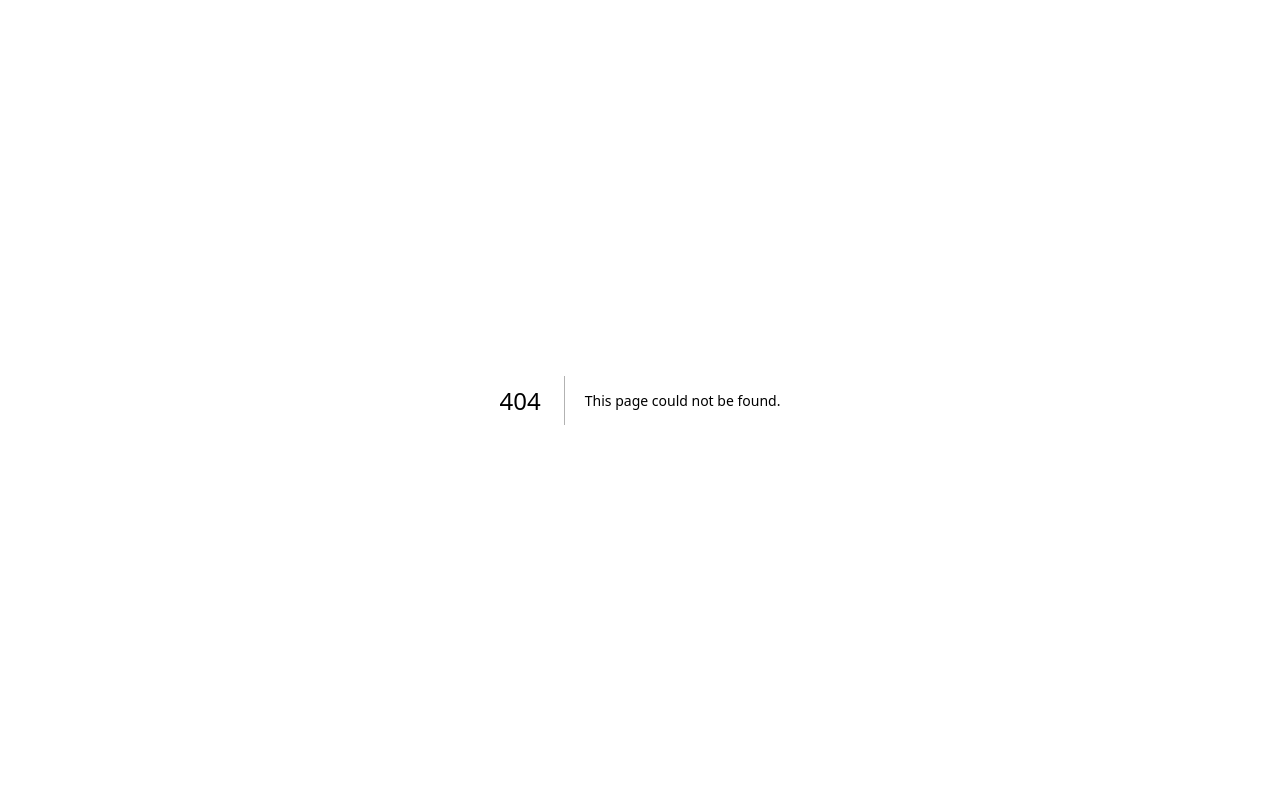
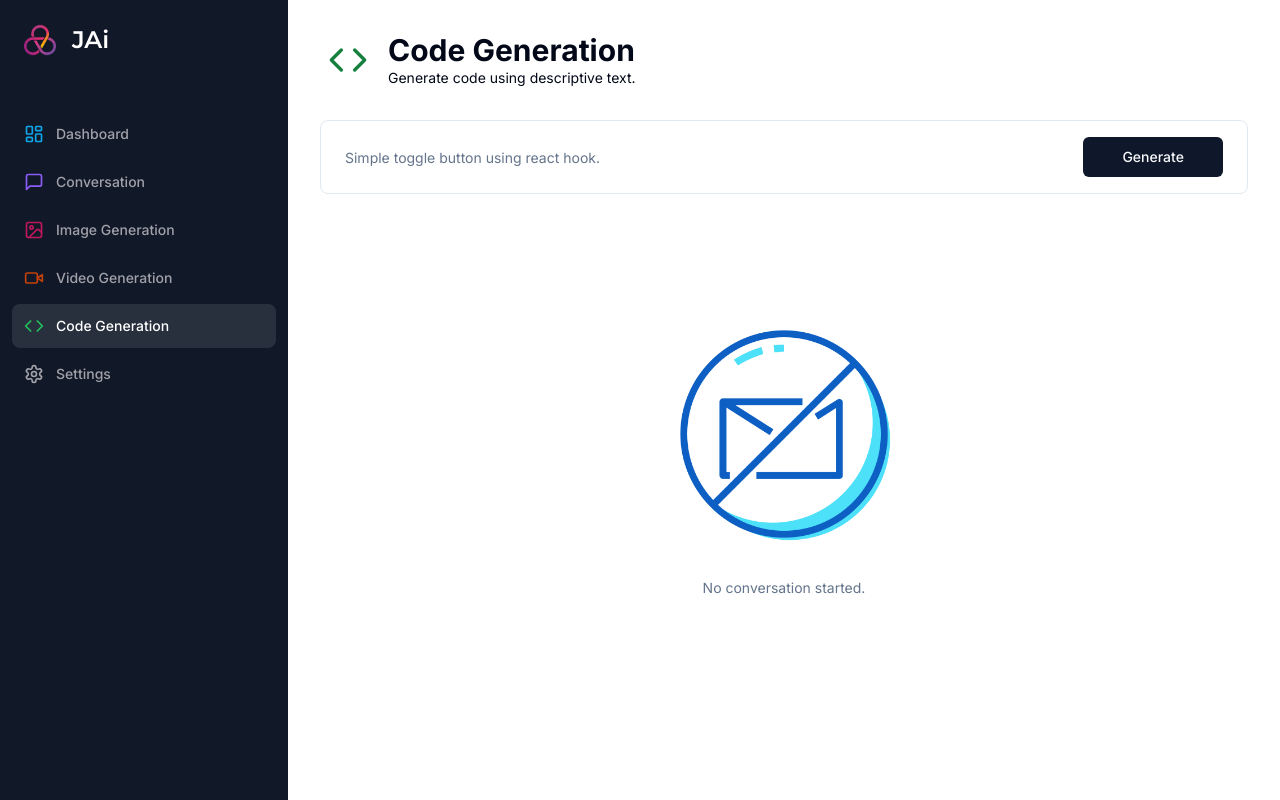
Before and after one commit to ajewelbd/ai-saas-app, a Next.js app: page /code in a window 1280 px wide. Before the commit this address had no page. Built offline with nearby package versions, Linux system fonts and the light colour scheme.

Commit message:
feat: code generation page done

```diff
--- /dev/null
+++ b/app/(dashboard)/(routes)/code/constants.ts
@@ -0,0 +1,7 @@
+import * as z from "zod";
+
+export const formSchema = z.object({
+    prompt: z.string().min(1, {
+        message: "Prompt is required",
+    }),
+});
--- /dev/null
+++ b/app/(dashboard)/(routes)/code/page.tsx
@@ -0,0 +1,151 @@
+"use client";
+
+import * as z from "zod";
+import axios from "axios";
+import Heading from "@/components/heading";
+import { Code } from "lucide-react";
+import { useForm } from "react-hook-form";
+import { zodResolver } from "@hookform/resolvers/zod";
+
+import { formSchema } from "./constants";
+import { Form, FormControl, FormField, FormItem } from "@/components/ui/form";
+import { Input } from "@/components/ui/input";
+import { Button } from "@/components/ui/button";
+import { useRouter } from "next/navigation";
+import { useState } from "react";
+import { ChatCompletionMessage } from "openai/resources/chat/index.mjs";
+import Empty from "@/components/empty";
+import Loader from "@/components/loader";
+import { cn } from "@/lib/utils";
+import UserAvater from "@/components/user-avatar";
+import BotAvater from "@/components/bot-avatar";
+import ReactMarkdown from "react-markdown";
+
+export default function CodePage() {
+    const router = useRouter();
+    const [messages, setMessages] = useState<ChatCompletionMessage[]>([]);
+
+    const form = useForm<z.infer<typeof formSchema>>({
+        resolver: zodResolver(formSchema),
+        defaultValues: {
+            prompt: "",
+        },
+    });
+
+    const isLoading = form.formState.isSubmitting;
+
+    const onSubmit = async (values: z.infer<typeof formSchema>) => {
+        console.log(values);
+        try {
+            const userMessage: ChatCompletionMessage = {
+                role: "user",
+                content: values.prompt,
+            };
+
+            const newMessages = [...messages, userMessage];
+
+            const response = await axios.post("/api/code", {
+                messages: newMessages,
+            });
+
+            setMessages((current) => [...current, userMessage, response.data]);
+        } catch (error) {
+            // ToDo: OpenAI pro model
+            console.log("Message error::", error);
+        } finally {
+            router.refresh();
+        }
+    };
+
+    return (
+        <div>
+            <Heading
+                title="Code Generation"
+                description="Generate code using descriptive text."
+                icon={Code}
+                iconColor="text-green-700"
+                bgColor="text-green-700/10"
+            />
+            <div className="px-4 lg:px-8">
+                <div>
+                    <Form {...form}>
+                        <form
+                            onSubmit={form.handleSubmit(onSubmit)}
+                            className="rounded-lg border w-full p-4 px-3 md:px-6 focus-within:shadow-sm grid grid-cols-12 gap-2"
+                        >
+                            <FormField
+                                name="prompt"
+                                render={({ field }) => (
+                                    <FormItem className="col-span-12 lg:col-span-10">
+                                        <FormControl className="m-0 p-0">
+                                            <Input
+                                                {...field}
+                                                className="border-0 outline-none focus-visible:ring-0 focus-visible:ring-transparent"
+                                                disabled={isLoading}
+                                                placeholder="Simple toggle button using react hook."
+                                            />
+                                        </FormControl>
+                                    </FormItem>
+                                )}
+                            />
+                            <Button
+                                className="col-span-12 lg:col-span-2 w-full"
+                                disabled={isLoading}
+                            >
+                                Generate
+                            </Button>
+                        </form>
+                    </Form>
+                </div>
+                <div className="space-y-4 mt-4">
+                    {isLoading && (
+                        <div className="p-8 rounded-lg w-full flex items-center justify-center bg-muted">
+                            <Loader />
+                        </div>
+                    )}
+                    {!messages.length && !isLoading && (
+                        <Empty label="No conversation started." />
+                    )}
+                    <div className="flex flex-col-reverse gap-y-4">
+                        {messages.map((message) => (
+                            <div
+                                key={message.content}
+                                className={cn(
+                                    "p-8 w-full flex items-start gap-x-8 rounded-lg",
+                                    message.role === "user"
+                                        ? "bg-white border border-black/10"
+                                        : "bg-muted"
+                                )}
+                            >
+                                {message.role === "user" ? (
+                                    <UserAvater />
+                                ) : (
+                                    <BotAvater />
+                                )}
+                                <ReactMarkdown
+                                    components={{
+                                        pre: ({ node, ...props }) => (
+                                            <div className="overflow-auto w-full my-2 bg-black/10 p-2 rounded-lg">
+                                                <pre {...props} />
+                                            </div>
+                                        ),
+                                        code: ({ node, ...props }) => (
+                                            <code
+                                                inline={"true"}
+                                                className="bg-black/10 rounded-lg p-1"
+                                                {...props}
+                                            />
+                                        ),
+                                    }}
+                                    className="text-sm overflow-hidden leading-7"
+                                >
+                                    {message.content || ""}
+                                </ReactMarkdown>
+                            </div>
+                        ))}
+                    </div>
+                </div>
+            </div>
+        </div>
+    );
+}
--- /dev/null
+++ b/app/api/code/route.ts
@@ -0,0 +1,46 @@
+import { auth } from "@clerk/nextjs";
+import { NextResponse } from "next/server";
+import OpenAI from "openai";
+import { ChatCompletionMessageParam } from "openai/resources/chat/index.mjs";
+
+const openai = new OpenAI({
+    apiKey: process.env.OPEN_API_KEY,
+});
+
+const instructionMessage: ChatCompletionMessageParam = {
+    role: "system",
+    content:
+        "You are a code generator. You must answer only in markdown code snippets. Use code comments for explanations.",
+};
+
+export async function POST(req: Request) {
+    try {
+        const { userId } = auth();
+        const body = await req.json();
+        const { messages } = body;
+
+        if (!userId) {
+            return new NextResponse("Unauthorized", { status: 401 });
+        }
+
+        if (!openai.apiKey) {
+            return new NextResponse("OpenAI API Key not configured", {
+                status: 500,
+            });
+        }
+
+        if (!messages) {
+            return new NextResponse("Messages are required", { status: 400 });
+        }
+
+        const response = await openai.chat.completions.create({
+            model: "gpt-3.5-turbo",
+            messages: [instructionMessage, ...messages],
+        });
+
+        return NextResponse.json(response.choices[0].message);
+    } catch (error) {
+        console.log("[CODE_ERROR]", error);
+        return new NextResponse("Internal Server Error", { status: 500 });
+    }
+}
--- a/package.json
+++ b/package.json
@@ -31,6 +31,7 @@
     "react": "18.2.0",
     "react-dom": "18.2.0",
     "react-hook-form": "^7.46.1",
+    "react-markdown": "^8.0.7",
     "tailwind-merge": "^1.14.0",
     "tailwindcss": "3.3.3",
     "tailwindcss-animate": "^1.0.7",
```
Also changed, not shown: 1 other file (tests, documents, lock files or other folders).
